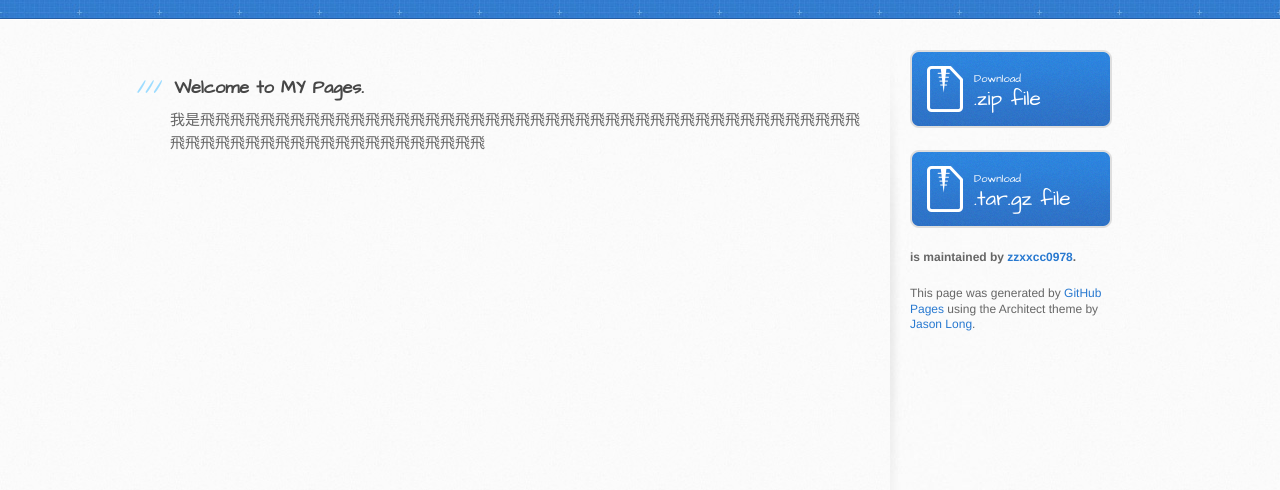
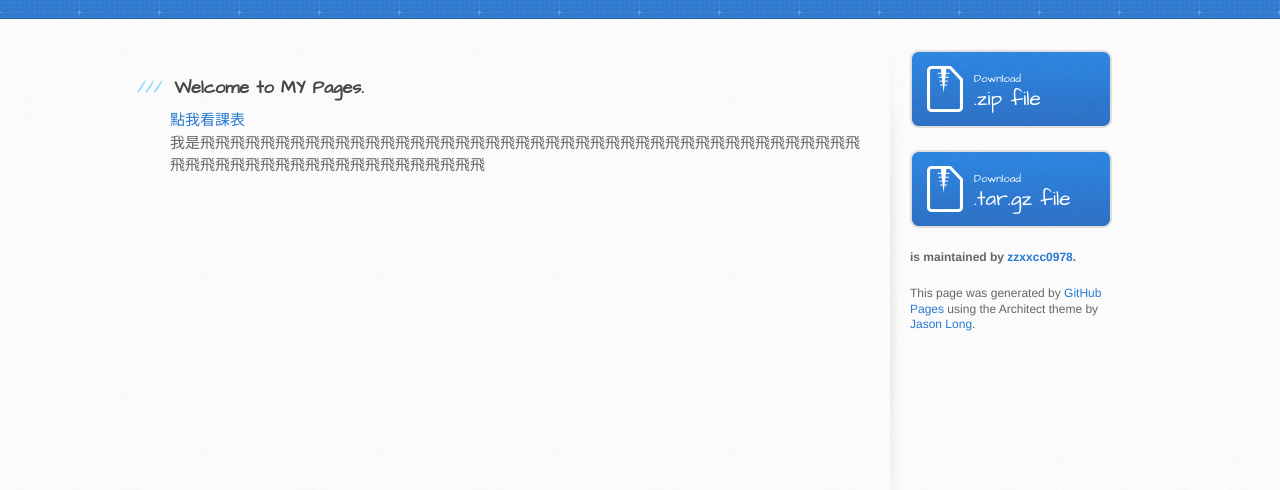
Before and after one commit to zzxxcc0978/FEI, a plain HTML site: page index.html in a window 1280 px wide. Shown: the part 148-638 px from the top of the page. Drawn offline with Linux system fonts and the light colour scheme.

Commit message:
Update index.html

```diff
--- a/index.html
+++ b/index.html
@@ -30,7 +30,7 @@
         <section id="main-content">
           <h3>
 <a id="welcome-to-my-pages" class="anchor" href="#welcome-to-my-pages" aria-hidden="true"><span aria-hidden="true" class="octicon octicon-link"></span></a>Welcome to MY Pages.</h3>
-
+<a href=".../table"> 點我看課表 </a>
 <p>我是飛飛飛飛飛飛飛飛飛飛飛飛飛飛飛飛飛飛飛飛飛飛飛飛飛飛飛飛飛飛飛飛飛飛飛飛飛飛飛飛飛飛飛飛飛飛飛飛飛飛飛飛飛飛飛飛飛飛飛飛飛飛飛飛飛</p>
         </section>
 
```
